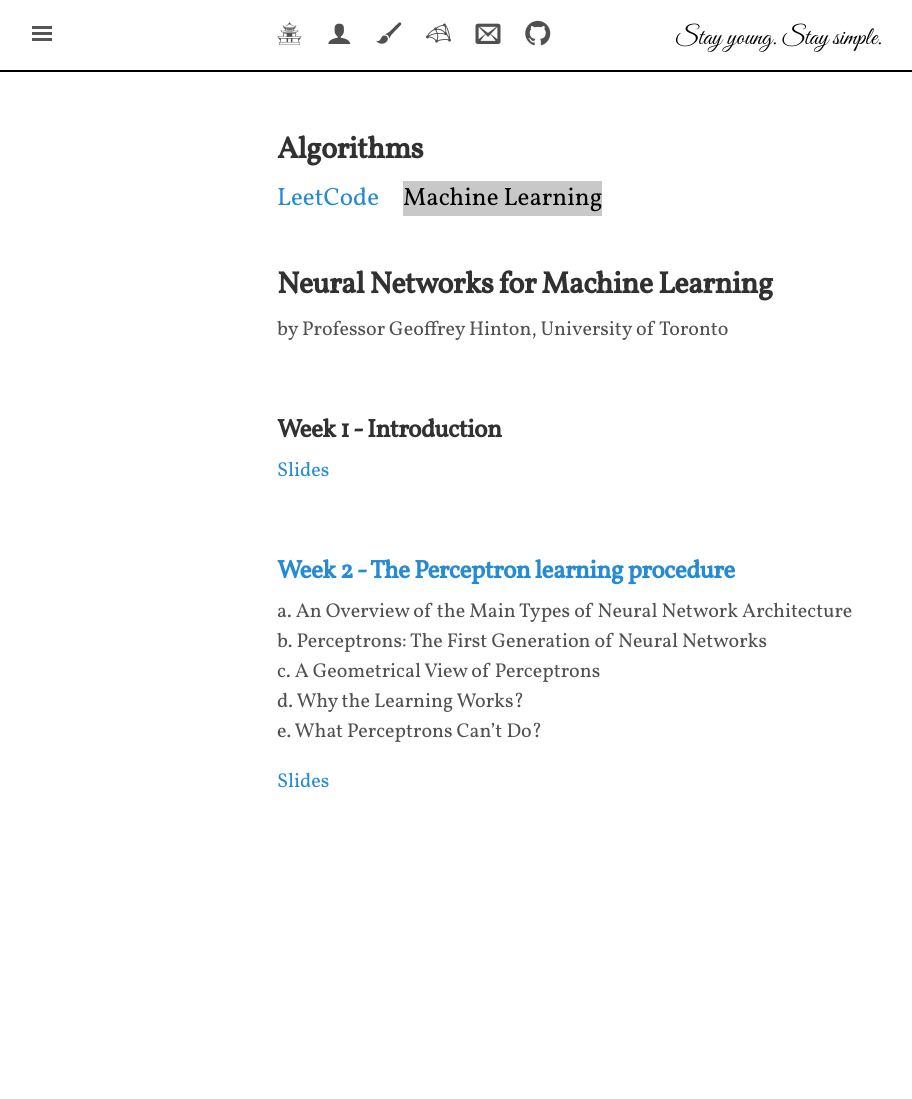
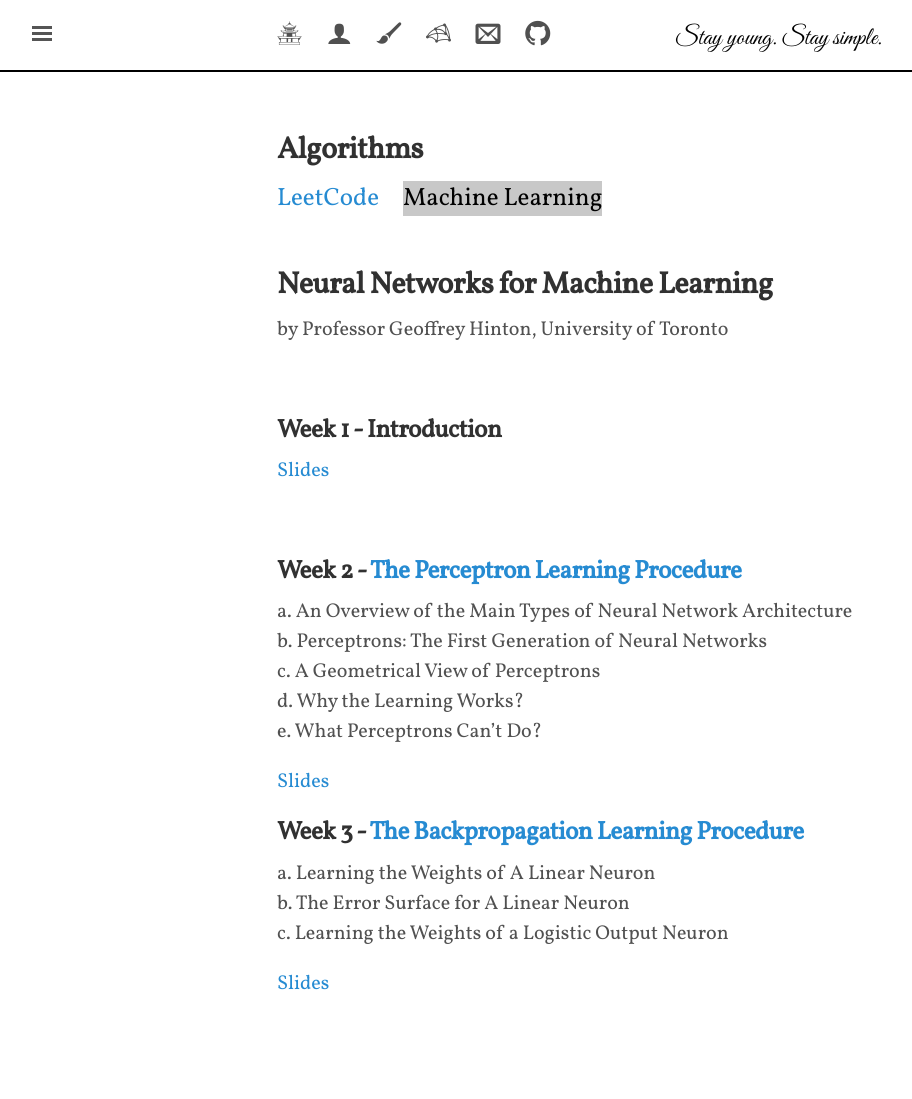
Before and after one commit to shevapato2008/myBlog, a Jekyll site: the page built from algorithms/machinelearning/nnml.md, in a window 1280 px wide. Shown: the whole page, without its empty margins (3-915 px from the left). Built offline with Jekyll 4.4.1, drawn with Linux system fonts in a browser that asks for light colours; some web fonts are replaced; comment, search, counter and statistics services are not loaded; before the commit the page ends 900 px from its top, so only the background shows below that.

Commit message:
Updated format.

```diff
--- a/algorithms/machinelearning/nnml.md
+++ b/algorithms/machinelearning/nnml.md
@@ -15,14 +15,22 @@ by Professor Geoffrey Hinton, University of Toronto
 
 <br>
 
-## [Week 2 - The Perceptron learning procedure]({{site.baseurl}}/algorithms/machinelearning/nnml/week2 "Week 2")<br>
+## Week 2 - [The Perceptron Learning Procedure]({{site.baseurl}}/algorithms/machinelearning/nnml/week2)<br>
 a. An Overview of the Main Types of Neural Network Architecture<br>
 b. Perceptrons: The First Generation of Neural Networks<br>
 c. A Geometrical View of Perceptrons<br>
 d. Why the Learning Works?<br>
 e. What Perceptrons Can't Do?
 
-[Slides]({{site.baseurl}}/algorithms/machinelearning/nnml/Week2.pdf "Week 2 - The Perceptron learning procedure")
+[Slides]({{site.baseurl}}/algorithms/machinelearning/nnml/Week2.pdf "Week 2 Slides")
+
+## Week 3 - [The Backpropagation Learning Procedure]({{site.baseurl}}/algorithms/machinelearning/nnml/week3)<br>
+
+a. Learning the Weights of A Linear Neuron<br>
+b. The Error Surface for A Linear Neuron<br>
+c. Learning the Weights of a Logistic Output Neuron<br>
+
+[Slides]({{site.baseurl}}/algorithms/machinelearning/nnml/Week3.pdf "Week 3 Slides")
 
 
 
```
Also changed, not shown: algorithms/leetcode/28.Implement-strStr().md (+1 -1 lines), algorithms/leetcode/index.md (+1 -1 lines).
